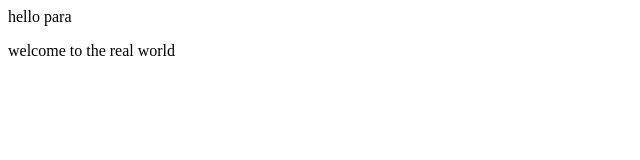
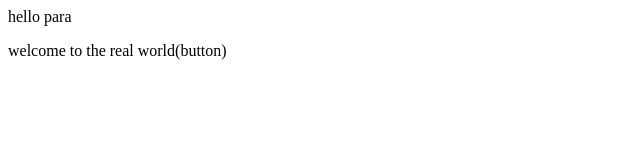
Before and after one commit to asadriaz5/newrepo, a plain HTML site: page index.html in a window 1280 px wide. Shown: the full height of the page, 0-640 px from the left. Drawn offline with Linux system fonts and the light colour scheme.

Commit message:
adding new feature

```diff
--- a/index.html
+++ b/index.html
@@ -1,2 +1,2 @@
 <p>hello para</p>
-<p>welcome to the real world</p>
+<p>welcome to the real world(button)</p>
```
